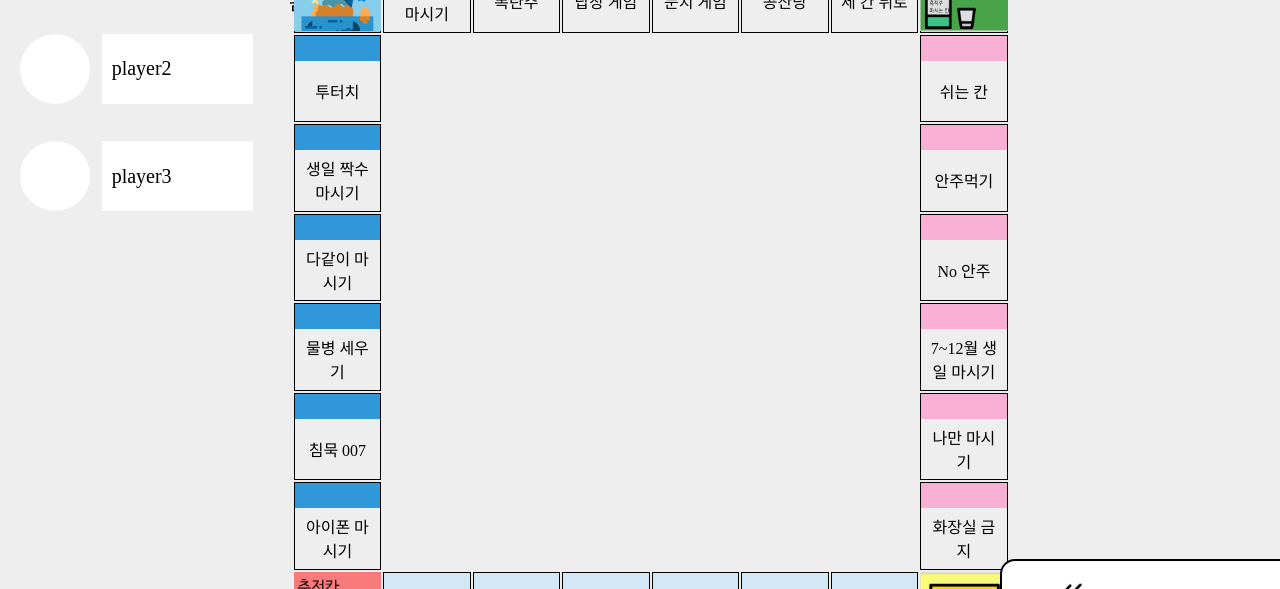
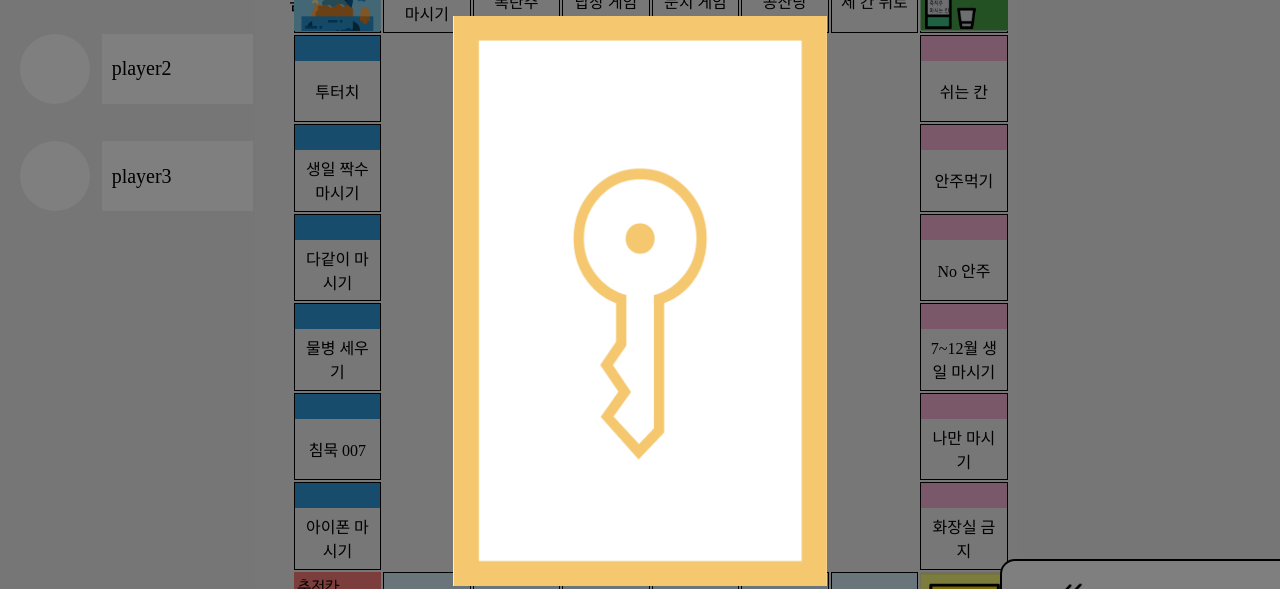
Before and after one commit to pysun03/jurumarble-FE, a plain HTML site: page play/index.html in a window 1280 px wide. Shown: the part 99-688 px from the top of the page. Drawn offline with nearby package versions, Linux system fonts and the light colour scheme; a web font is replaced by a local one.

Commit message:
feat: 황금열쇠 뒷배경 모달창

```diff
--- a/play/asset/style.css
+++ b/play/asset/style.css
@@ -202,3 +202,31 @@ button:hover {
 .corner:is(:nth-child(2), :nth-child(4)) {
   right: 0;
 }
+
+/* 모달창 스타일 */
+.modal {
+  display: flex; /* Flex 컨테이너로 설정 */
+  justify-content: center; /* 가로축 중앙 정렬 */
+  align-items: center; /* 세로축 중앙 정렬 */
+  position: fixed;
+  z-index: 1;
+  left: 0;
+  top: 0;
+  width: 100%;
+  height: 100%;
+  overflow: auto;
+  background-color: rgba(0, 0, 0, 0.5); /* 불투명한 배경 */
+}
+
+/* 모달 컨텐츠 스타일 */
+.modal-content {
+  width: 375px; /* 가로 크기 */
+  height: 570px; /* 세로 크기 */
+}
+
+/* 이미지 스타일 */
+.modal-content img {
+  width: 100%; /* 이미지를 컨테이너 크기에 맞춤 */
+  height: 100%; /* 이미지를 컨테이너 크기에 맞춤 */
+  object-fit: contain; /* 이미지의 원래 비율 유지 */
+}
--- a/play/index.html
+++ b/play/index.html
@@ -47,5 +47,10 @@
         <img src="static/setting.png"/>
     </button>
     </div>
+    <div id="myModal" class="modal">
+        <div class="modal-content">
+            <img id="modalImage" src="./static/goldkeyback.png" alt="Center Image">
+        </div>
+    </div>
 </body>
 </html>
```
Also changed, not shown: play/static/goldkeyback.png (added).
